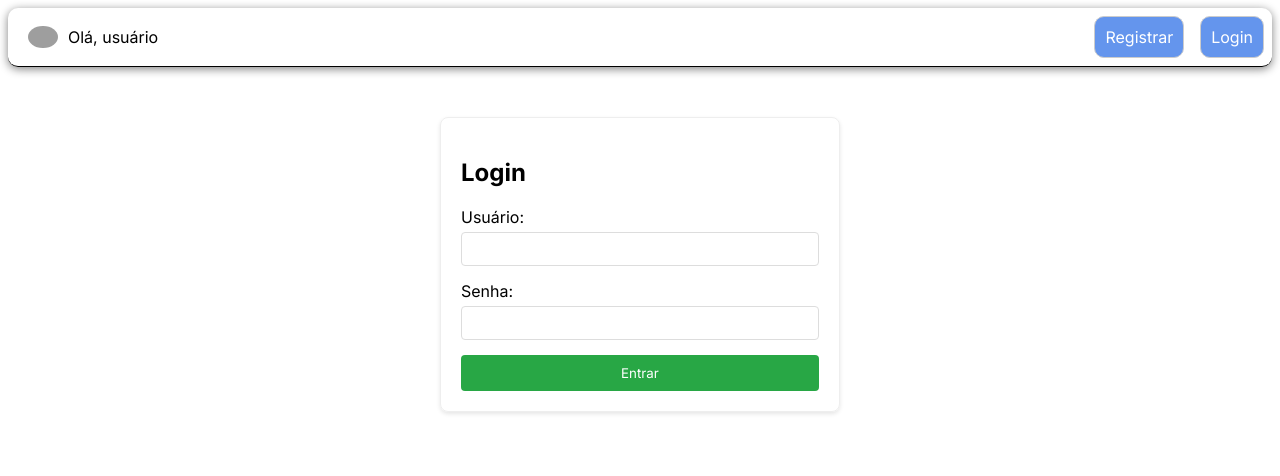
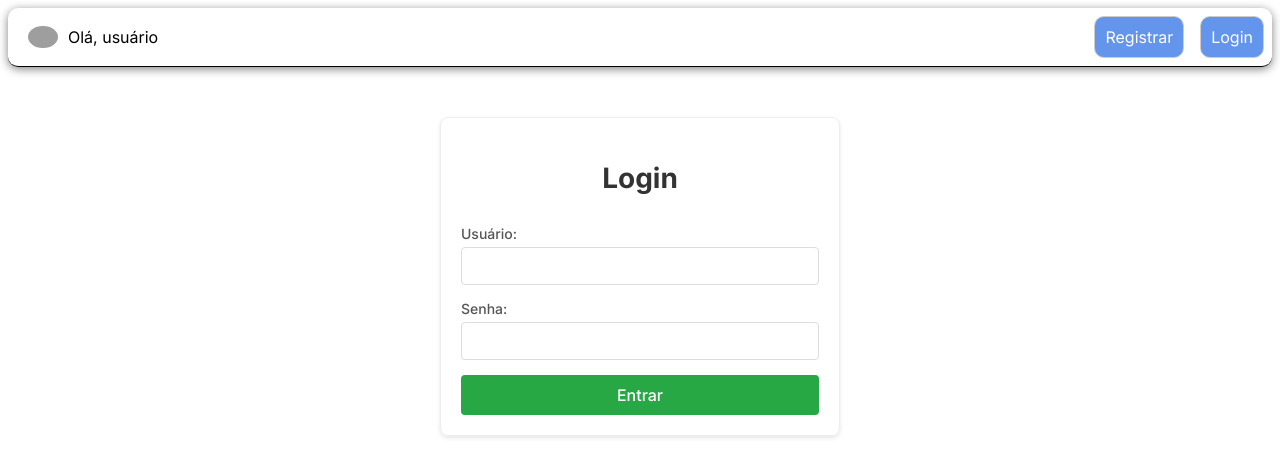
Before and after one commit to lucasdaniel2201/gerenciador-de-ativos_frontend, a React (Vite) app: page /login in a window 1280 px wide. Shown: the top 476 px of the page. Built offline with nearby package versions, Linux system fonts and the light colour scheme; grey boxes are pictures that could not be loaded.

Commit message:
adicionando dinamicidade do header

```diff
--- a/src/components/Auth/Login.jsx
+++ b/src/components/Auth/Login/Login.jsx
@@ -1,6 +1,7 @@
 import { useState } from 'react';
 import axios from 'axios';
 import { useNavigate } from 'react-router-dom';
+import styles from './Login.module.css';
 
 function Login() {
   const [username, setUsername] = useState('');
@@ -21,6 +22,7 @@ function Login() {
       // Armazena o token e as informações do usuário no localStorage
       localStorage.setItem('token', response.data.token);
       localStorage.setItem('user', JSON.stringify(response.data.user));
+      window.dispatchEvent(new CustomEvent('authStateChanged'));
       navigate('/assets'); // Redireciona para a tela de ativos após o login
     } catch (error) {
       console.error('Erro no login:', error.response?.data || error.message);
@@ -29,34 +31,38 @@ function Login() {
   };
 
   return (
-    <div style={{ maxWidth: '400px', margin: '50px auto', padding: '20px', border: '1px solid #eee', borderRadius: '8px', boxShadow: '0 2px 4px rgba(0,0,0,0.1)' }}>
-      <h2>Login</h2>
-      <form onSubmit={handleSubmit}>
-        <div style={{ marginBottom: '15px' }}>
-          <label htmlFor="username" style={{ display: 'block', marginBottom: '5px' }}>Usuário:</label>
+    <div className={styles.container}>
+      <h2 className={styles.title}>Login</h2>
+      <form onSubmit={handleSubmit} className={styles.form}>
+        <div className={styles.inputGroup}>
+          <label htmlFor="username" className={styles.label}>Usuário:</label>
           <input
             type="text"
             id="username"
             value={username}
             onChange={(e) => setUsername(e.target.value)}
             required
-            style={{ width: '100%', padding: '8px', border: '1px solid #ddd', borderRadius: '4px' }}
+            className={styles.input}
           />
         </div>
-        <div style={{ marginBottom: '15px' }}>
-          <label htmlFor="password" style={{ display: 'block', marginBottom: '5px' }}>Senha:</label>
+        <div className={styles.inputGroup}>
+          <label htmlFor="password" className={styles.label}>Senha:</label>
           <input
             type="password"
             id="password"
             value={password}
             onChange={(e) => setPassword(e.target.value)}
             required
-            style={{ width: '100%', padding: '8px', border: '1px solid #ddd', borderRadius: '4px' }}
+            className={styles.input}
           />
         </div>
-        <button type="submit" style={{ width: '100%', padding: '10px', backgroundColor: '#28a745', color: 'white', border: 'none', borderRadius: '4px', cursor: 'pointer' }}>Entrar</button>
+        <button type="submit" className={styles.submitButton}>Entrar</button>
       </form>
-      {message && <p style={{ marginTop: '20px', color: message.includes('sucesso') ? 'green' : 'red' }}>{message}</p>}
+      {message && (
+        <p className={`${styles.message} ${message.includes('sucesso') ? styles.success : styles.error}`}>
+          {message}
+        </p>
+      )}
     </div>
   );
 }
--- /dev/null
+++ b/src/components/Auth/Login/Login.module.css
@@ -0,0 +1,88 @@
+.container {
+    max-width: 400px;
+    margin: 50px auto;
+    padding: 20px;
+    border: 1px solid #eee;
+    border-radius: 8px;
+    box-shadow: 0 2px 4px rgba(0, 0, 0, 0.1);
+}
+
+.title {
+    text-align: center;
+    margin-bottom: 30px;
+    color: #333;
+    font-size: 28px;
+}
+
+.form {
+    width: 100%;
+}
+
+.inputGroup {
+    margin-bottom: 15px;
+}
+
+.label {
+    display: block;
+    margin-bottom: 5px;
+    font-weight: 500;
+    color: #555;
+    font-size: 14px;
+}
+
+.input {
+    width: 100%;
+    padding: 8px;
+    border: 1px solid #ddd;
+    border-radius: 4px;
+    font-size: 16px;
+    transition: border-color 0.3s ease;
+    box-sizing: border-box;
+}
+
+.input:focus {
+    outline: none;
+    border-color: #28a745;
+    box-shadow: 0 0 0 2px rgba(40, 167, 69, 0.2);
+}
+
+.submitButton {
+    width: 100%;
+    padding: 10px;
+    background-color: #28a745;
+    color: white;
+    border: none;
+    border-radius: 4px;
+    cursor: pointer;
+    font-size: 16px;
+    font-weight: 500;
+    transition: background-color 0.3s ease;
+}
+
+.submitButton:hover {
+    background-color: #218838;
+}
+
+.submitButton:active {
+    background-color: #1e7e34;
+}
+
+.message {
+    margin-top: 20px;
+    padding: 10px;
+    border-radius: 4px;
+    text-align: center;
+    font-weight: 500;
+}
+
+.success {
+    color: #155724;
+    background-color: #d4edda;
+    border: 1px solid #c3e6cb;
+}
+
+.error {
+    color: #721c24;
+    background-color: #f8d7da;
+    border: 1px solid #f5c6cb;
+}
--- a/src/components/Auth/Register.jsx
+++ b/src/components/Auth/Register/Register.jsx
@@ -1,6 +1,7 @@
 import React, { useState } from 'react';
 import axios from 'axios';
-import { useNavigate } from 'react-router-dom'; // Para redirecionar após o registro
+import { useNavigate } from 'react-router-dom';
+import styles from './Register.module.css';
 
 function Register() {
   const [username, setUsername] = useState('');
@@ -28,45 +29,49 @@ function Register() {
   };
 
   return (
-    <div style={{ maxWidth: '400px', margin: '50px auto', padding: '20px', border: '1px solid #eee', borderRadius: '8px', boxShadow: '0 2px 4px rgba(0,0,0,0.1)' }}>
-      <h2>Registrar</h2>
-      <form onSubmit={handleSubmit}>
-        <div style={{ marginBottom: '15px' }}>
-          <label htmlFor="username" style={{ display: 'block', marginBottom: '5px' }}>Usuário:</label>
+    <div className={styles.container}>
+      <h2 className={styles.title}>Registrar</h2>
+      <form onSubmit={handleSubmit} className={styles.form}>
+        <div className={styles.inputGroup}>
+          <label htmlFor="username" className={styles.label}>Usuário:</label>
           <input
             type="text"
             id="username"
             value={username}
             onChange={(e) => setUsername(e.target.value)}
             required
-            style={{ width: '100%', padding: '8px', border: '1px solid #ddd', borderRadius: '4px' }}
+            className={styles.input}
           />
         </div>
-        <div style={{ marginBottom: '15px' }}>
-          <label htmlFor="email" style={{ display: 'block', marginBottom: '5px' }}>Email:</label>
+        <div className={styles.inputGroup}>
+          <label htmlFor="email" className={styles.label}>Email:</label>
           <input
             type="email"
             id="email"
             value={email}
             onChange={(e) => setEmail(e.target.value)}
             required
-            style={{ width: '100%', padding: '8px', border: '1px solid #ddd', borderRadius: '4px' }}
+            className={styles.input}
           />
         </div>
-        <div style={{ marginBottom: '15px' }}>
-          <label htmlFor="password" style={{ display: 'block', marginBottom: '5px' }}>Senha:</label>
+        <div className={styles.inputGroup}>
+          <label htmlFor="password" className={styles.label}>Senha:</label>
           <input
             type="password"
             id="password"
             value={password}
             onChange={(e) => setPassword(e.target.value)}
             required
-            style={{ width: '100%', padding: '8px', border: '1px solid #ddd', borderRadius: '4px' }}
+            className={styles.input}
           />
         </div>
-        <button type="submit" style={{ width: '100%', padding: '10px', backgroundColor: '#007bff', color: 'white', border: 'none', borderRadius: '4px', cursor: 'pointer' }}>Registrar</button>
+        <button type="submit" className={styles.submitButton}>Registrar</button>
       </form>
-      {message && <p style={{ marginTop: '20px', color: message.includes('sucesso') ? 'green' : 'red' }}>{message}</p>}
+      {message && (
+        <p className={`${styles.message} ${message.includes('sucesso') ? styles.success : styles.error}`}>
+          {message}
+        </p>
+      )}
     </div>
   );
 }
--- /dev/null
+++ b/src/components/Auth/Register/Register.module.css
@@ -0,0 +1,90 @@
+.container {
+    max-width: 400px;
+    margin: 50px auto;
+    padding: 20px;
+    border: 1px solid #eee;
+    border-radius: 8px;
+    box-shadow: 0 2px 4px rgba(0, 0, 0, 0.1);
+    background-color: white;
+}
+
+.title {
+    text-align: center;
+    margin-bottom: 30px;
+    color: #333;
+    font-size: 28px;
+    margin-top: 0;
+}
+
+.form {
+    width: 100%;
+}
+
+.inputGroup {
+    margin-bottom: 15px;
+}
+
+.label {
+    display: block;
+    margin-bottom: 5px;
+    font-weight: 500;
+    color: #555;
+    font-size: 14px;
+}
+
+.input {
+    width: 100%;
+    padding: 8px;
+    border: 1px solid #ddd;
+    border-radius: 4px;
+    font-size: 16px;
+    transition: border-color 0.3s ease;
+    box-sizing: border-box;
+}
+
+.input:focus {
+    outline: none;
+    border-color: #007bff;
+    box-shadow: 0 0 0 2px rgba(0, 123, 255, 0.2);
+}
+
+.submitButton {
+    width: 100%;
+    padding: 10px;
+    background-color: #007bff;
+    color: white;
+    border: none;
+    border-radius: 4px;
+    cursor: pointer;
+    font-size: 16px;
+    font-weight: 500;
+    transition: background-color 0.3s ease;
+}
+
+.submitButton:hover {
+    background-color: #0056b3;
+}
+
+.submitButton:active {
+    background-color: #004085;
+}
+
+.message {
+    margin-top: 20px;
+    padding: 10px;
+    border-radius: 4px;
+    text-align: center;
+    font-weight: 500;
+}
+
+.success {
+    color: #155724;
+    background-color: #d4edda;
+    border: 1px solid #c3e6cb;
+}
+
+.error {
+    color: #721c24;
+    background-color: #f8d7da;
+    border: 1px solid #f5c6cb;
+}
--- a/src/components/Header/Header.jsx
+++ b/src/components/Header/Header.jsx
@@ -7,18 +7,52 @@ function Header() {
   const [username, setUsername] = useState('');
   const navigate = useNavigate();
 
-  useEffect(() => {
+  const updateUserFromStorage = () => {
     const storedUser = localStorage.getItem('user');
     if (storedUser) {
       const parsedUser = JSON.parse(storedUser);
       setUsername(parsedUser.username);
+    } else {
+      setUsername('');
     }
+  };
+
+  useEffect(() => {
+    // Atualizar na montagem do componente
+    updateUserFromStorage();
+
+    // Listener para mudanças no localStorage
+    const handleStorageChange = (e) => {
+      if (e.key === 'user' || e.key === 'token') {
+        updateUserFromStorage();
+      }
+    };
+
+    // Adicionar listener para mudanças entre abas
+    window.addEventListener('storage', handleStorageChange);
+
+    // Listener customizado para mudanças na mesma aba
+    const handleAuthChange = () => {
+      updateUserFromStorage();
+    };
+
+    window.addEventListener('authStateChanged', handleAuthChange);
+
+    // Cleanup dos listeners
+    return () => {
+      window.removeEventListener('storage', handleStorageChange);
+      window.removeEventListener('authStateChanged', handleAuthChange);
+    };
   }, []);
 
   const handleLogout = () => {
     localStorage.removeItem('token');
     localStorage.removeItem('user');
     setUsername('');
+
+    // Disparar evento customizado para atualizar outros componentes se necessário
+    window.dispatchEvent(new CustomEvent('authStateChanged'));
+
     navigate('/login');
   };
 
@@ -40,8 +74,8 @@ function Header() {
           </>
         ) : (
           <>
-          <button onClick={handleLogout} className={styles.navItems}>Sair</button>
-          <Link to="/assets" className={styles.navItems}>Ativos</Link>
+            <button onClick={handleLogout} className={styles.navItems}>Sair</button>
+            <Link to="/assets" className={styles.navItems}>Ativos</Link>
           </>
         )}
       </div>
--- a/src/pages/LoginPage.jsx
+++ b/src/pages/LoginPage.jsx
@@ -1,4 +1,4 @@
-import Login from "../components/Auth/Login";
+import Login from "../components/Auth/Login/Login";
 
 function LoginPage() {
     return (
--- a/src/pages/RegisterPage.jsx
+++ b/src/pages/RegisterPage.jsx
@@ -1,4 +1,4 @@
-import Register from "../components/Auth/Register";
+import Register from "../components/Auth/Register/Register";
 
 function RegisterPage() {
     return (
```
Also changed, not shown: src/services/updateService.jsx (deleted, +0 -8 lines).
